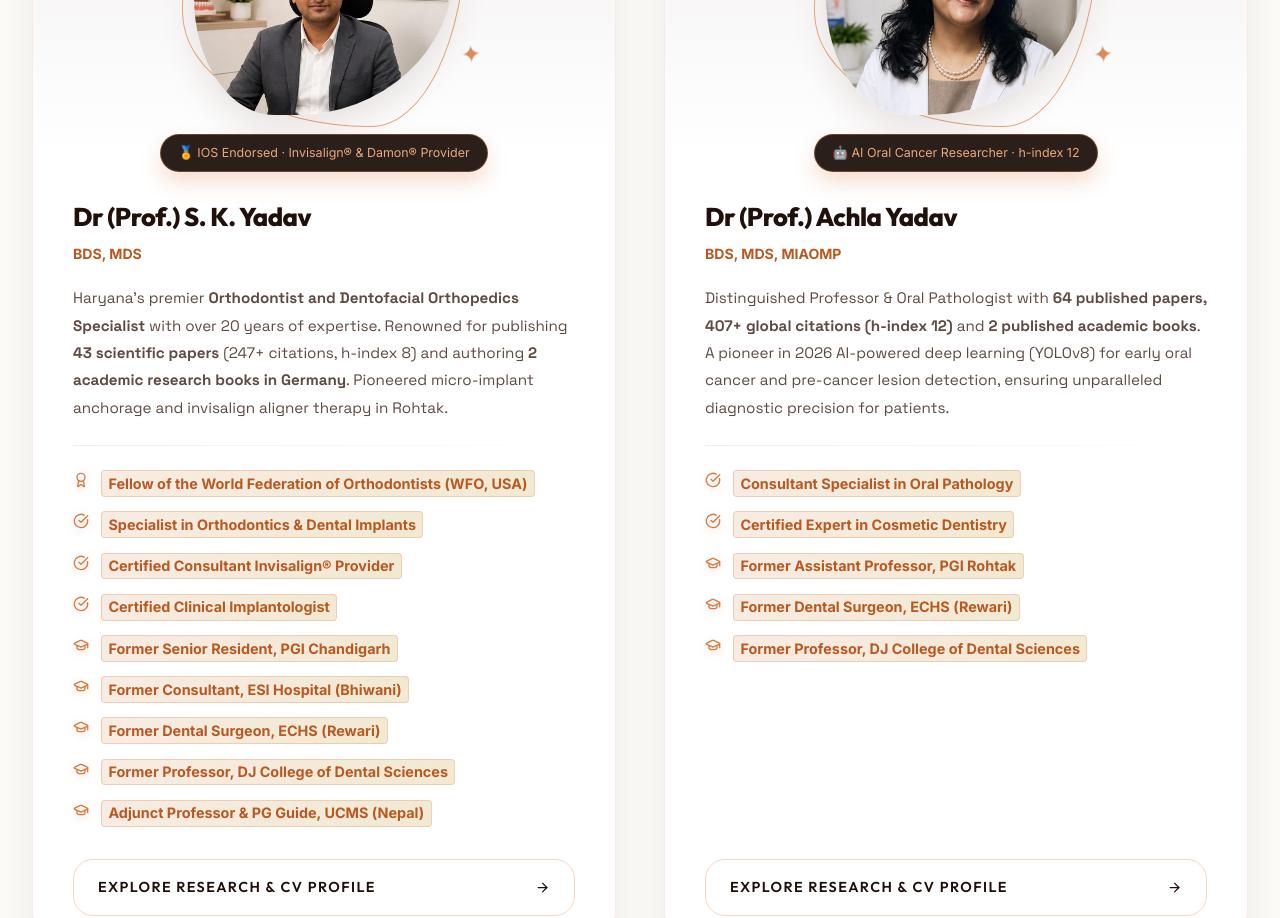
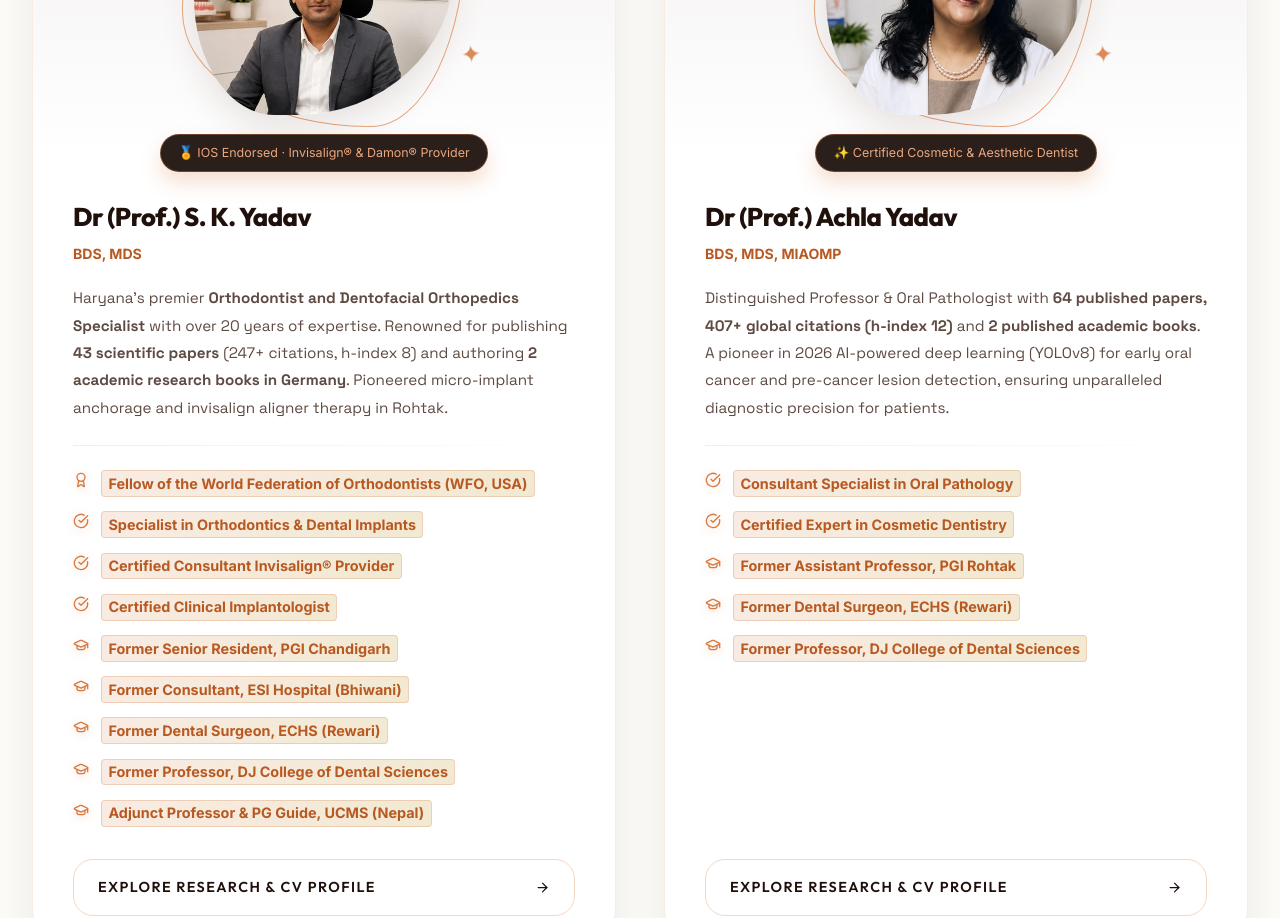
Before and after one commit to namansachdeva18/shubh-dental-clinic, a Next.js app: page /doctors in a window 1280 px wide. Shown: the part 1740-2658 px from the top of the page. Built offline with nearby package versions, Linux system fonts and the light colour scheme.

Commit message:
Update Dr. Achla Yadav's floating badge to feature Certified Cosmetic & Aesthetic Dentist professionally

```diff
--- a/app/components/DoctorsIntro.jsx
+++ b/app/components/DoctorsIntro.jsx
@@ -275,7 +275,7 @@ export default function DoctorsIntro() {
                   />
                 </div>
               </div>
-              <div className="doctor-card-badge glow-badge">🤖 AI Oral Cancer Researcher · h-index 12</div>
+              <div className="doctor-card-badge glow-badge">✨ Certified Cosmetic &amp; Aesthetic Dentist</div>
             </div>
 
             <div className="doctor-card-body">
--- a/app/doctors/dr-achita-yadav/page.jsx
+++ b/app/doctors/dr-achita-yadav/page.jsx
@@ -42,7 +42,7 @@ export default function DrAchitaYadavPage() {
 
           <div className="doc-hero-grid">
             <motion.div initial="hidden" animate="show" variants={staggerContainer} style={{ color: '#fff' }}>
-              <motion.div variants={fadeUp} className="section-badge badge-gold" style={{ border: '1px solid rgba(214, 122, 65, 0.3)' }}>🤖 AI Oral Pathology &amp; Smile Design</motion.div>
+              <motion.div variants={fadeUp} className="section-badge badge-gold" style={{ border: '1px solid rgba(214, 122, 65, 0.3)' }}>✨ Certified Cosmetic &amp; Aesthetic Dentist</motion.div>
               <motion.h1 variants={fadeUp} style={{ color: '#fff', fontFamily: 'var(--font-heading)', fontSize: 'clamp(2.5rem, 4vw, 4rem)', fontWeight: 800, marginBottom: '0.5rem', lineHeight: 1.1, letterSpacing: '-0.02em' }}>
                 Dr (Prof.) Achla Yadav
               </motion.h1>
```
